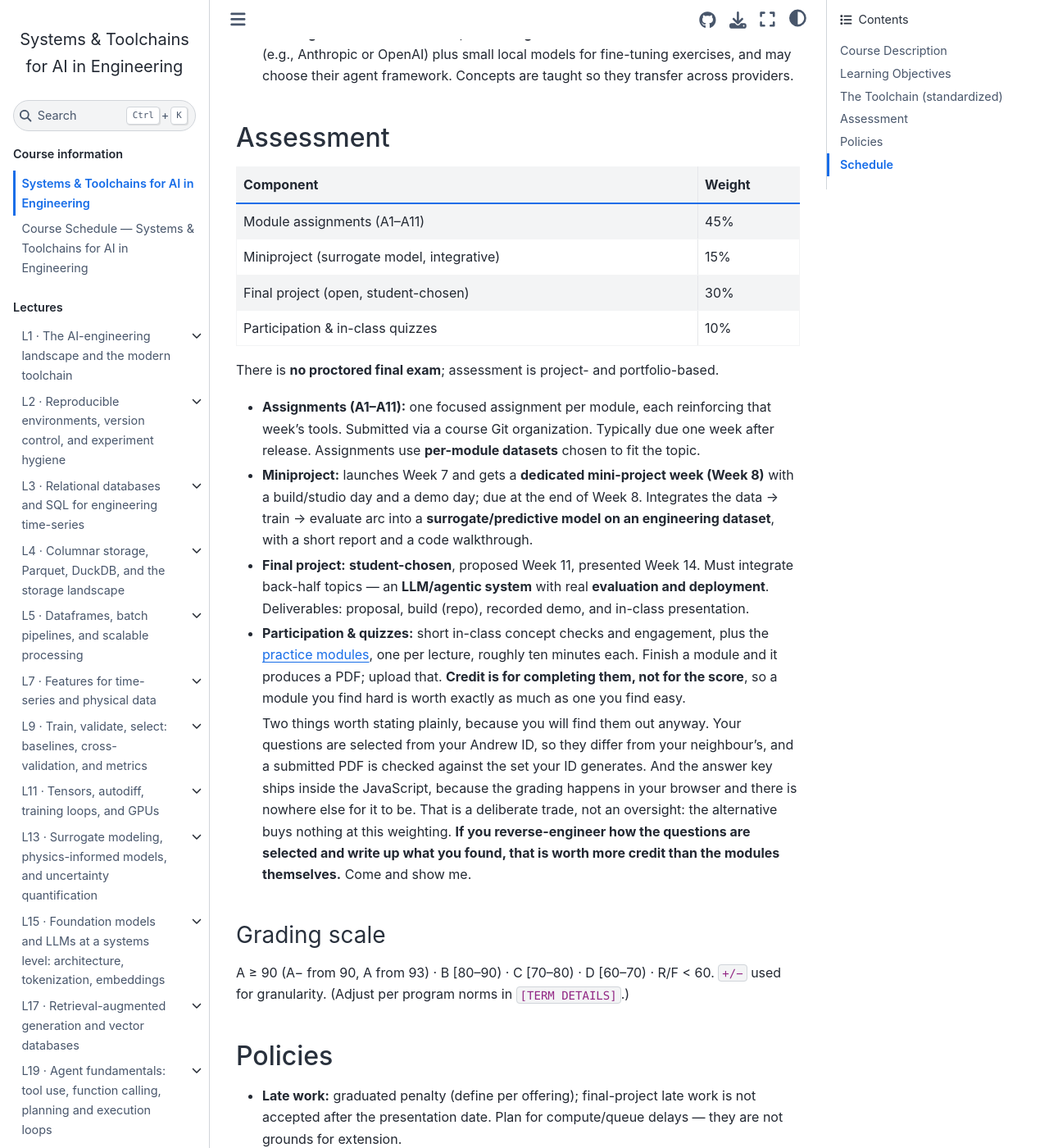
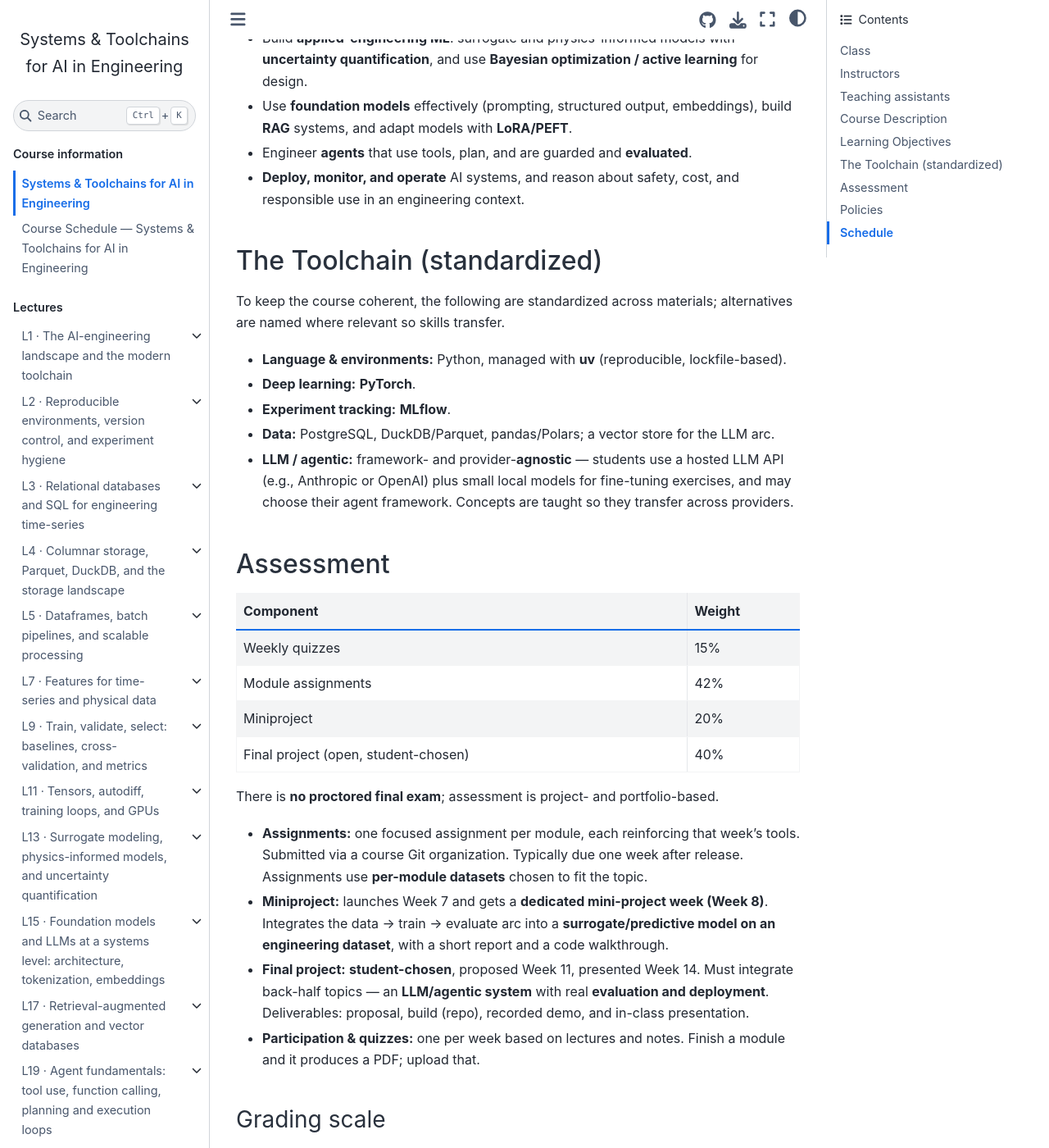
Before and after one commit to jkitchin/f26-06763, a Jupyter Book: the page built from course/syllabus.md, in a window 1280 px wide and 1400 px high, scrolled down 2011 px. Shown: the whole window at 82% size. Built offline with Jupyter Book 1.0.4 settings and Sphinx 7.4.7 and the Sphinx Book theme 1.1.4, drawn with Linux system fonts in a browser that asks for light colours; pages that are not in the unit, such as notebooks, are missing from menus; some of the changed text lies outside the part shown.

Commit message:
update syllabus

```diff
--- a/course/syllabus.md
+++ b/course/syllabus.md
@@ -6,6 +6,25 @@
 
 > Logistics (term, meeting times, room, instructor/TA contacts, office hours, course
 > management system) are filled in per offering — see `[TERM DETAILS]` placeholders below.
+
+## Class
+
+The course will be Mondays and Wednesdays from 3:30pm to 4:50pm in [CIC 1201](https://maps.app.goo.gl/93pZEYznGGC6EynS9). Attendance in person is expected.
+
+
+
+## Instructors
+- John Kitchin (jkitchin@andrew.cmu.edu)
+- Victor Alves (vcunhaal@andrew.cmu.edu )
+
+## Teaching assistants
+- Tirtha Vinchurkar (tvinchur@andrew.cmu.edu)
+- Robert Jimenez (robertoj@andrew.cmu.edu)
+- Nicolas Smits (nsmits@andrew.cmu.edu)
+- TBD
+
+
+
 
 :::{admonition} The whole course as one PDF
 :class: tip
@@ -76,45 +95,38 @@
 
 ## Assessment
 
-| Component | Weight |
-|---|---|
-| Module assignments (A1–A11) | 45% |
-| Miniproject (surrogate model, integrative) | 15% |
-| Final project (open, student-chosen) | 30% |
-| Participation & in-class quizzes | 10% |
+| Component                            | Weight |
+|--------------------------------------|--------|
+| Weekly quizzes                       | 15%    |
+| Module assignments           | 42%    |
+| Miniproject                          | 20%    |
+| Final project (open, student-chosen) | 40%    |
+
 
 There is **no proctored final exam**; assessment is project- and portfolio-based.
 
-- **Assignments (A1–A11):** one focused assignment per module, each reinforcing that
+- **Assignments:** one focused assignment per module, each reinforcing that
   week's tools. Submitted via a course Git organization. Typically due one week after
   release. Assignments use **per-module datasets** chosen to fit the topic.
-- **Miniproject:** launches Week 7 and gets a **dedicated mini-project week (Week 8)** with
-  a build/studio day and a demo day; due at the end of Week 8. Integrates the data → train →
+- **Miniproject:** launches Week 7 and gets a **dedicated mini-project week (Week 8)**. Integrates the data → train →
   evaluate arc into a **surrogate/predictive model on an engineering dataset**, with a
   short report and a code walkthrough.
 - **Final project:** **student-chosen**, proposed Week 11, presented Week 14. Must
   integrate back-half topics — an **LLM/agentic system** with real **evaluation and
   deployment**. Deliverables: proposal, build (repo), recorded demo, and in-class
   presentation.
-- **Participation & quizzes:** short in-class concept checks and engagement, plus
-  the <a href="../game/">practice modules</a>, one per lecture, roughly ten
-  minutes each. Finish a module and it produces a PDF; upload that. **Credit is
-  for completing them, not for the score**, so a module you find hard is worth
-  exactly as much as one you find easy.
+- **Participation & quizzes:** one per week based on lectures and notes. Finish a module and it produces a PDF; upload that.
 
-  Two things worth stating plainly, because you will find them out anyway. Your
-  questions are selected from your Andrew ID, so they differ from your
-  neighbour's, and a submitted PDF is checked against the set your ID generates.
-  And the answer key ships inside the JavaScript, because the grading happens in
-  your browser and there is nowhere else for it to be. That is a deliberate
-  trade, not an oversight: the alternative buys nothing at this weighting.
-  **If you reverse-engineer how the questions are selected and write up what you
-  found, that is worth more credit than the modules themselves.** Come and show
-  me.
+
 
 ### Grading scale
-A ≥ 90 (A− from 90, A from 93) · B [80–90) · C [70–80) · D [60–70) · R/F < 60. `+/−`
-used for granularity. (Adjust per program norms in `[TERM DETAILS]`.)
+| A  | 95 |
+| A- | 90 |
+| B+ | 85 |
+| B  | 80 |
+| B- | 75 |
+| C  | 60   |
+
 
 ## Policies
 
```
